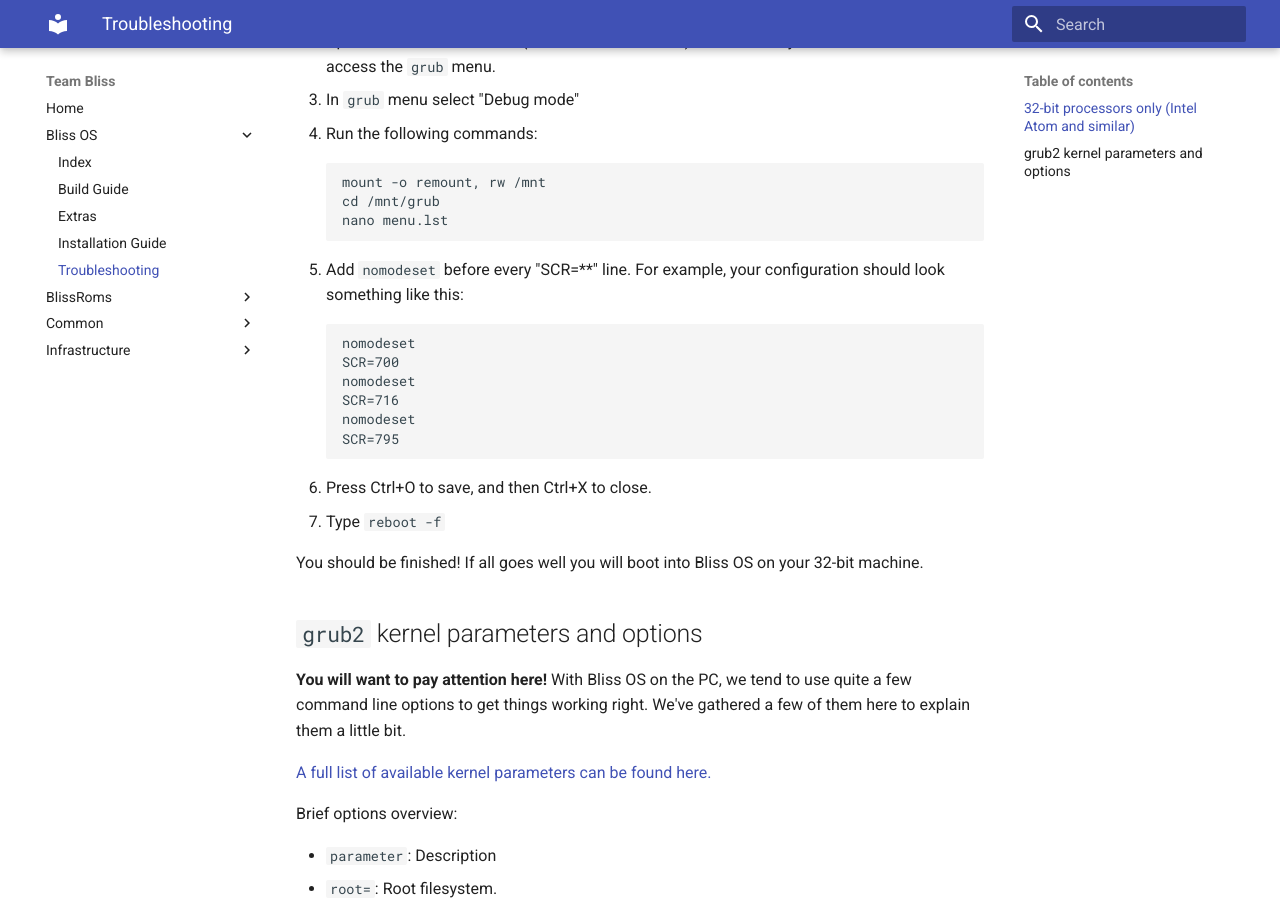
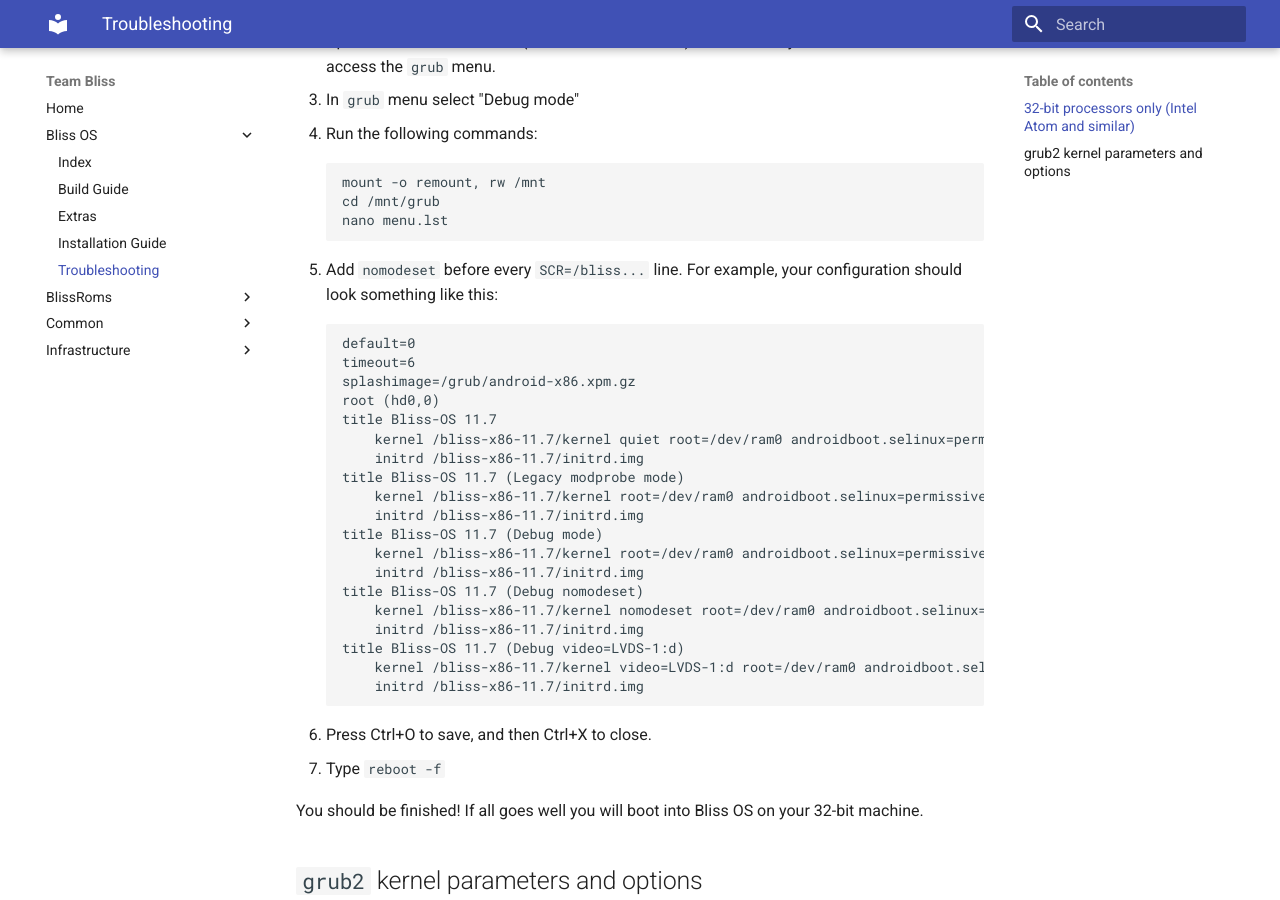
Before and after one commit to BlissRoms/Documentation-old, an MkDocs documentation site: the page built from docs/Bliss OS/troubleshooting.md, in a window 1280 px wide and 900 px high, scrolled down 236 px. Built offline with MkDocs 1.6.1 and Material for MkDocs 9.7.7, drawn with Linux system fonts in a browser that asks for light colours.

Commit message:
Bliss OS: Fix incorrect 32-bit configuration
Change-Id: I3f5c72923a9e900057d15f03d01c7e4409a0a774

````diff
--- a/docs/Bliss OS/troubleshooting.md
+++ b/docs/Bliss OS/troubleshooting.md
@@ -12,14 +12,27 @@ mount -o remount, rw /mnt
 cd /mnt/grub
 nano menu.lst
     ```</pre>
-5. Add `nomodeset` before every "SCR=**" line. For example, your configuration should look something like this:
+5. Add `nomodeset` before every `SCR=/bliss...` line. For example, your configuration should look something like this:
     <pre>```
-nomodeset
-SCR=700
-nomodeset
-SCR=716
-nomodeset
-SCR=795
+default=0
+timeout=6
+splashimage=/grub/android-x86.xpm.gz
+root (hd0,0)
+title Bliss-OS 11.7
+    kernel /bliss-x86-11.7/kernel quiet root=/dev/ram0 androidboot.selinux=permissive androidboot.hardware=android_x86 vmalloc=192M androidboot.hardware=android_x86_64 nomodeset SRC=/bliss-x86-11.7
+    initrd /bliss-x86-11.7/initrd.img
+title Bliss-OS 11.7 (Legacy modprobe mode)
+    kernel /bliss-x86-11.7/kernel root=/dev/ram0 androidboot.selinux=permissive androidboot.hardware=android_x86 vmalloc=192M androidboot.hardware=android_x86_64 AUTO_LOAD=old nomodeset SRC=/bliss-x86-11.7
+    initrd /bliss-x86-11.7/initrd.img
+title Bliss-OS 11.7 (Debug mode)
+    kernel /bliss-x86-11.7/kernel root=/dev/ram0 androidboot.selinux=permissive androidboot.hardware=android_x86 vmalloc=192M DEBUG=2 androidboot.hardware=android_x86_64 nomodeset SRC=/bliss-x86-11.7
+    initrd /bliss-x86-11.7/initrd.img
+title Bliss-OS 11.7 (Debug nomodeset)
+    kernel /bliss-x86-11.7/kernel nomodeset root=/dev/ram0 androidboot.selinux=permissive androidboot.hardware=android_x86 vmalloc=192M DEBUG=2 androidboot.hardware=android_x86_64 nomodeset SRC=/bliss-x86-11.7
+    initrd /bliss-x86-11.7/initrd.img
+title Bliss-OS 11.7 (Debug video=LVDS-1:d)
+    kernel /bliss-x86-11.7/kernel video=LVDS-1:d root=/dev/ram0 androidboot.selinux=permissive androidboot.hardware=android_x86 vmalloc=192M DEBUG=2 nomodeset SRC=/bliss-x86-11.7
+    initrd /bliss-x86-11.7/initrd.img
     ```</pre>
 6. Press Ctrl+O to save, and then Ctrl+X to close.
 7. Type `reboot -f`
````
